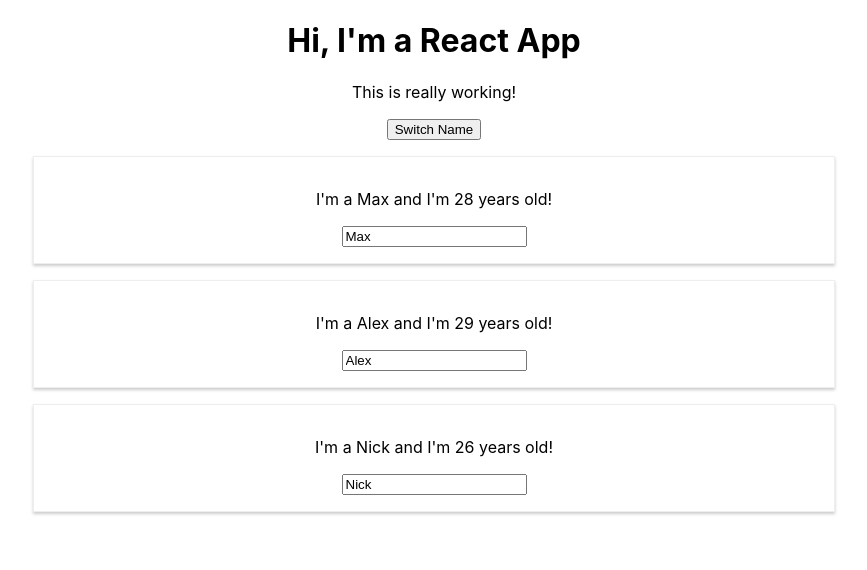
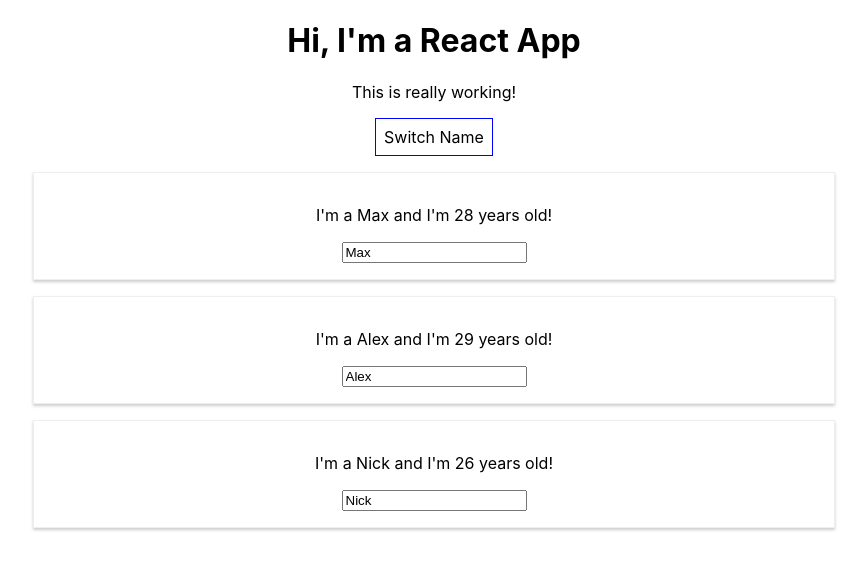
Before and after one commit to MeisQuietude/udemy-react, a React (Create React App) app: page / in a window 1280 px wide. Shown: the top 570 px of the page, without its empty margins (206-1073 px from the left). Built offline with nearby package versions, Linux system fonts and the light colour scheme.

Commit message:
[IMP] 49 - Different way to stylesheet

```diff
--- a/src/App.js
+++ b/src/App.js
@@ -36,11 +36,21 @@ const App = props => {
         });
     };
 
+    const styleButton = {
+        font: "inherit",
+        border: "1px solid blue",
+        padding: "8px",
+        cursor: "pointer",
+    };
+
     return (
         <div className="App">
             <h1>Hi, I'm a React App</h1>
             <p>This is really working!</p>
-            <button onClick={switchNameHandler}>Switch Name</button>
+            <button
+                style={styleButton}
+                onClick={switchNameHandler}>Switch Name
+            </button>
             <Person
                 click={switchNameHandler.bind(null, null, "Maxi")}
                 name={personsState.persons[0].name}
--- a/src/Person/Person.css
+++ b/src/Person/Person.css
@@ -6,3 +6,7 @@
     padding: 16px;
     text-align: center;
 }
+
+button {
+    background-color: white;
+}
```
